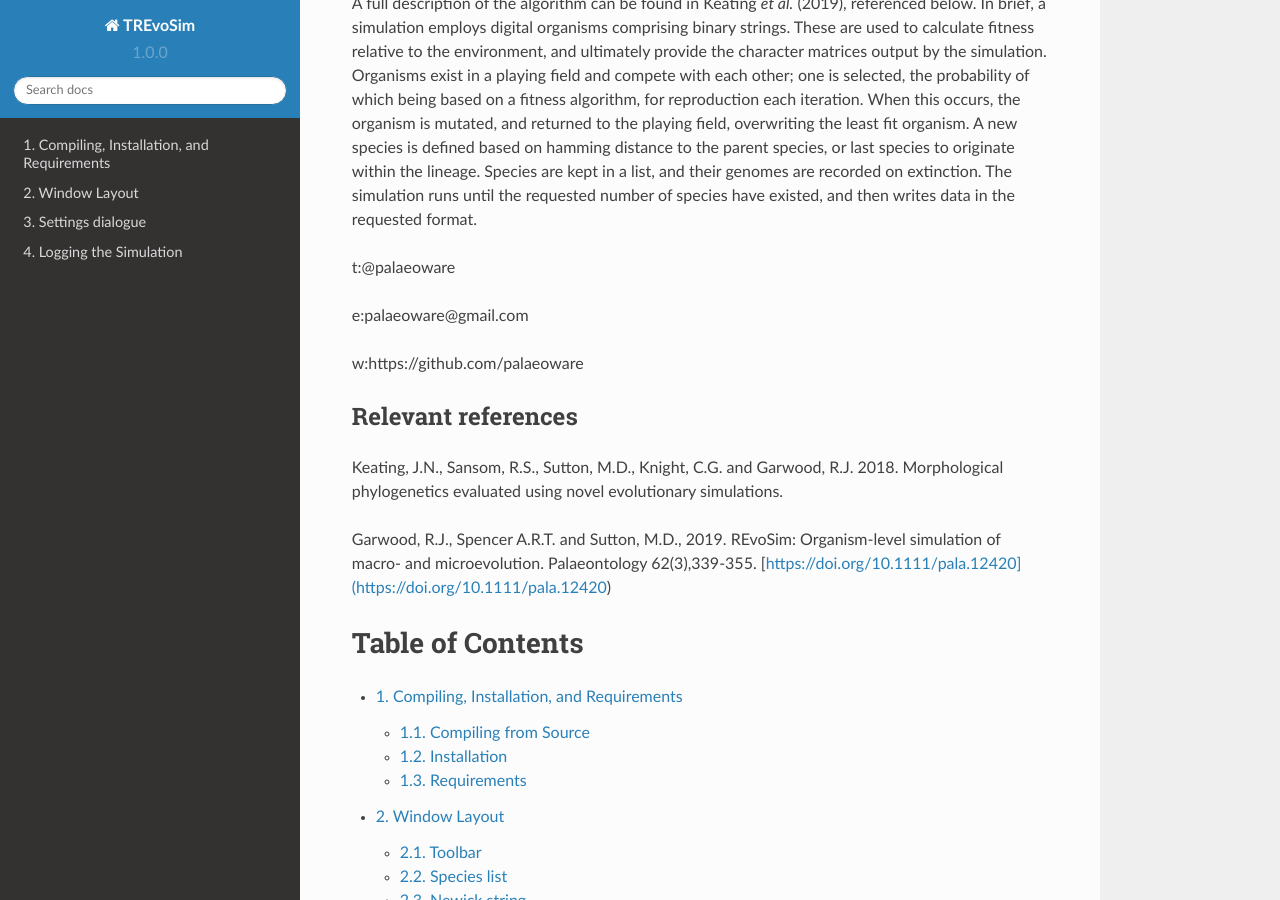
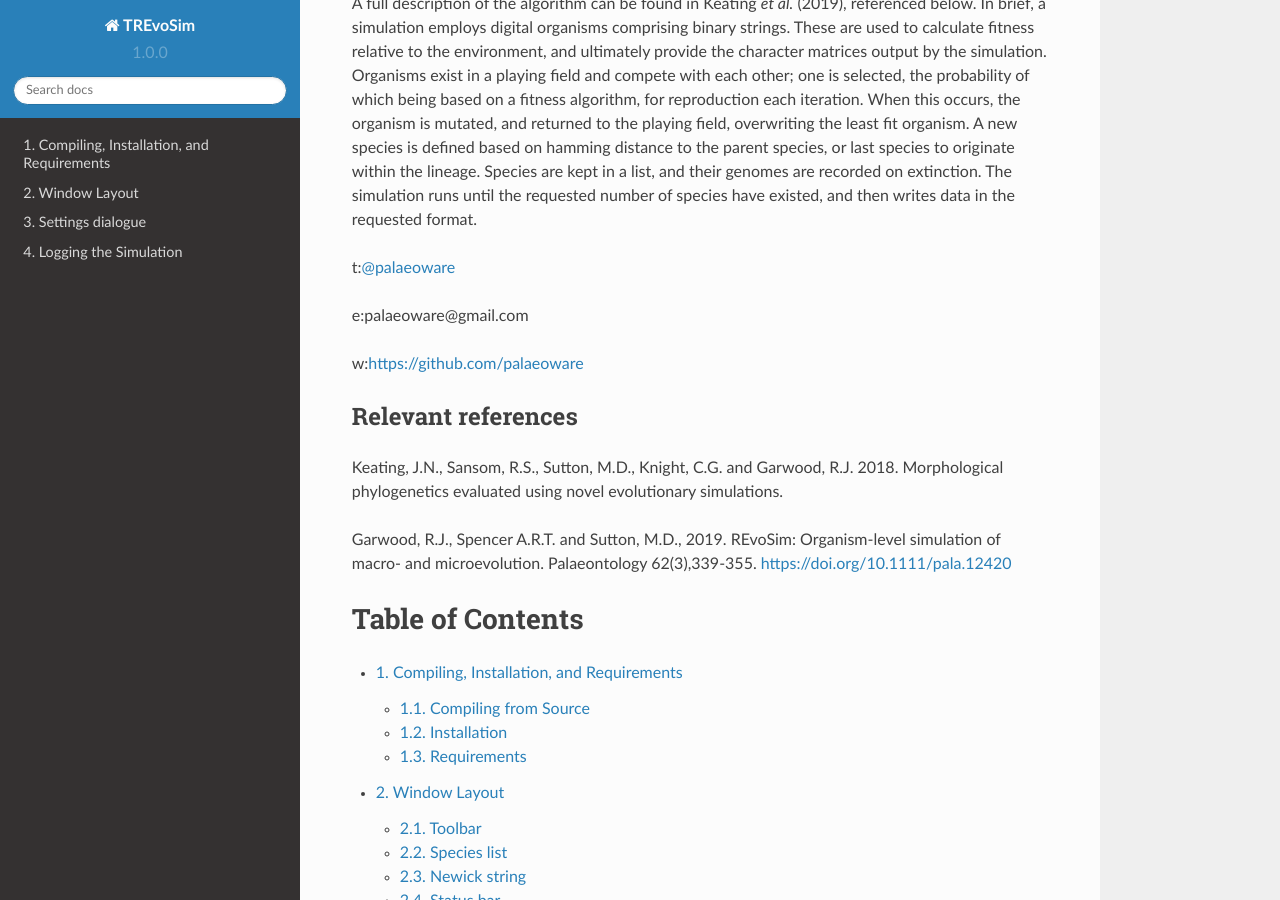
Before and after one commit to palaeoware/trevosim, a Sphinx documentation site: the page built from docs/index.rst, in a window 1280 px wide and 900 px high, scrolled down 1004 px. Built offline with Sphinx 7.4.7 and the Read the Docs theme 2.0.0, drawn with Linux system fonts in a browser that asks for light colours; some of the changed lines change nothing that is shown.

Commit message:
Documentation links fixed

```diff
--- a/docs/index.rst
+++ b/docs/index.rst
@@ -12,18 +12,19 @@
 
 A full description of the algorithm can be found in Keating *et al.* (2019), referenced below. In brief, a simulation employs digital organisms comprising binary strings. These are used to calculate fitness relative to the environment, and ultimately provide the character matrices output by the simulation. Organisms exist in a playing field and compete with each other; one is selected, the probability of which being based on a fitness algorithm, for reproduction each iteration. When this occurs, the organism is mutated, and returned to the playing field, overwriting the least fit organism. A new species is defined based on hamming distance to the parent species, or last species to originate within the lineage. Species are kept in a list, and their genomes are recorded on extinction. The simulation runs until the requested number of species have existed, and then writes data in the requested format.
 
-t:@palaeoware
+t:`@palaeoware <https://twitter.com/palaeoware>`_
 
 e:palaeoware@gmail.com
 
-w:https://github.com/palaeoware
+w:`https://github.com/palaeoware <https://github.com/palaeoware>`_
+
 
 Relevant references
 -------------------
 
 Keating, J.N., Sansom, R.S., Sutton, M.D., Knight, C.G. and Garwood, R.J. 2018. Morphological phylogenetics evaluated using novel evolutionary simulations.
 
-Garwood, R.J., Spencer A.R.T. and Sutton, M.D., 2019. REvoSim: Organism-level simulation of macro- and microevolution. Palaeontology 62(3),339-355. [https://doi.org/10.1111/pala.12420](https://doi.org/10.1111/pala.12420)
+Garwood, R.J., Spencer A.R.T. and Sutton, M.D., 2019. REvoSim: Organism-level simulation of macro- and microevolution. Palaeontology 62(3),339-355. `https://doi.org/10.1111/pala.12420 <https://doi.org/10.1111/pala.12420>`_
 
 Table of Contents
 =================
```
